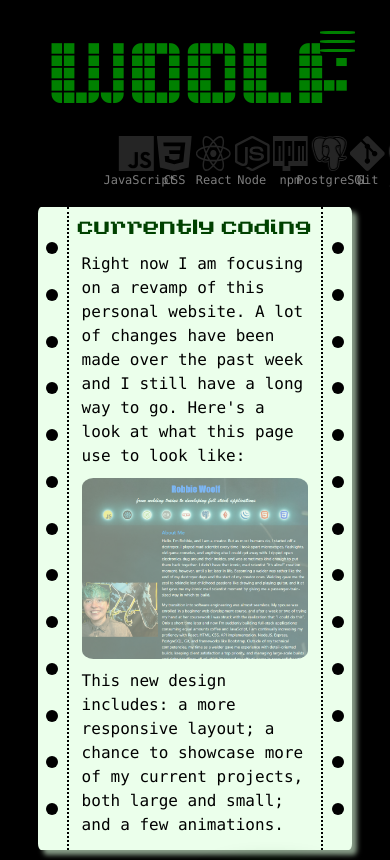
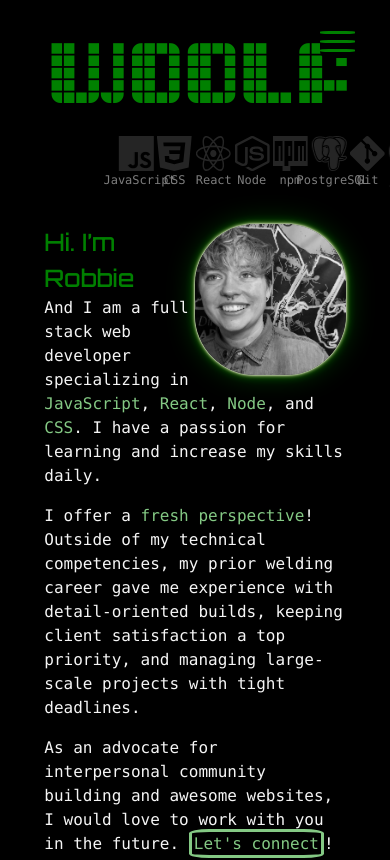
Before and after one commit to robbiemwoolf/website, a React (Create React App) app: page / in a window 390 px wide. Shown: the top 860 px of the page. Built offline with nearby package versions, Linux system fonts and the light colour scheme.

Commit message:
bio now above currently coding for mobile

```diff
--- a/src/about/About.css
+++ b/src/about/About.css
@@ -134,7 +134,7 @@
 
 @media only screen and (max-width: 600px) {
     .main {
-        display: block;
+        flex-direction: column-reverse;
         width: 85%;
         padding-top: 2%;
         padding-bottom: 2%;
```
